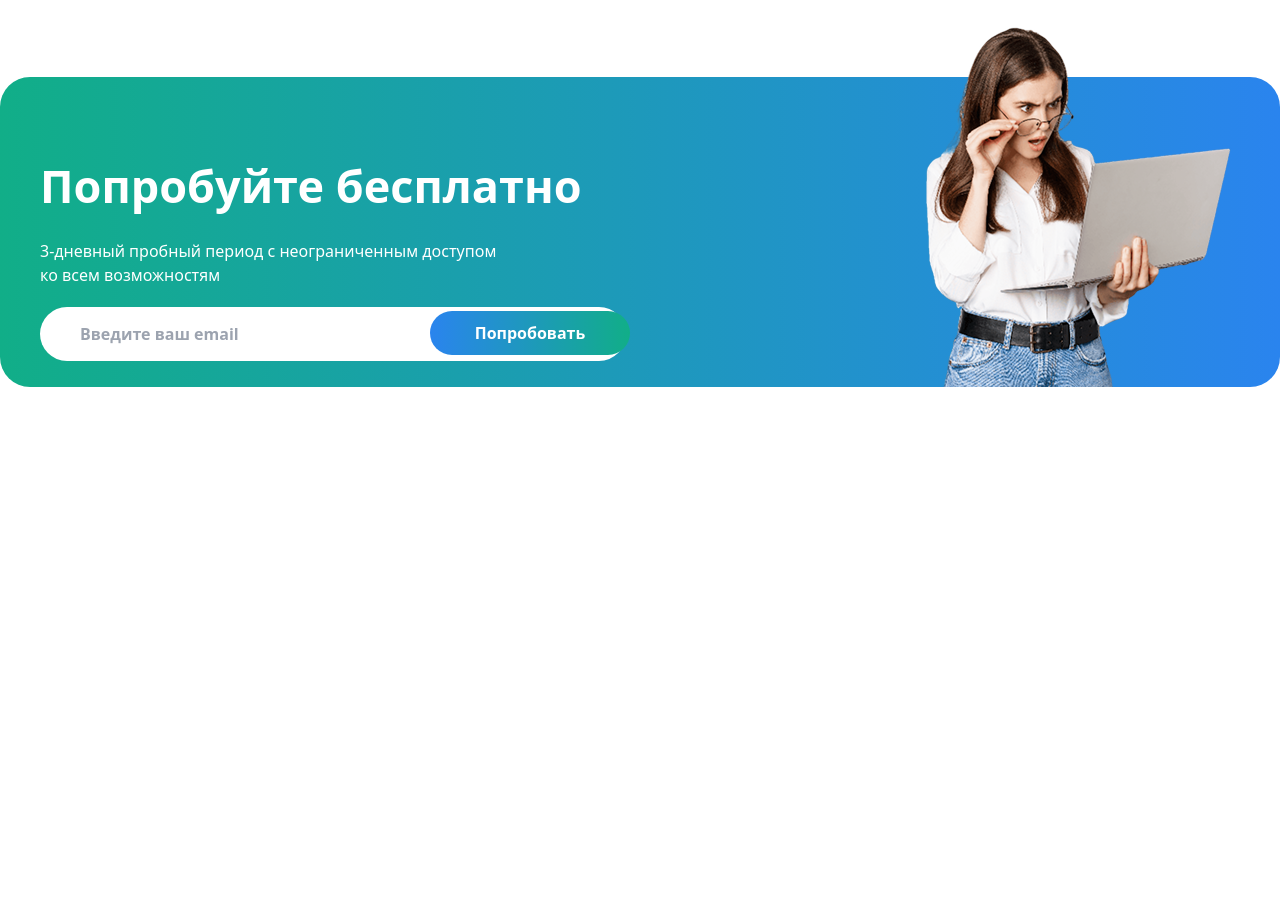
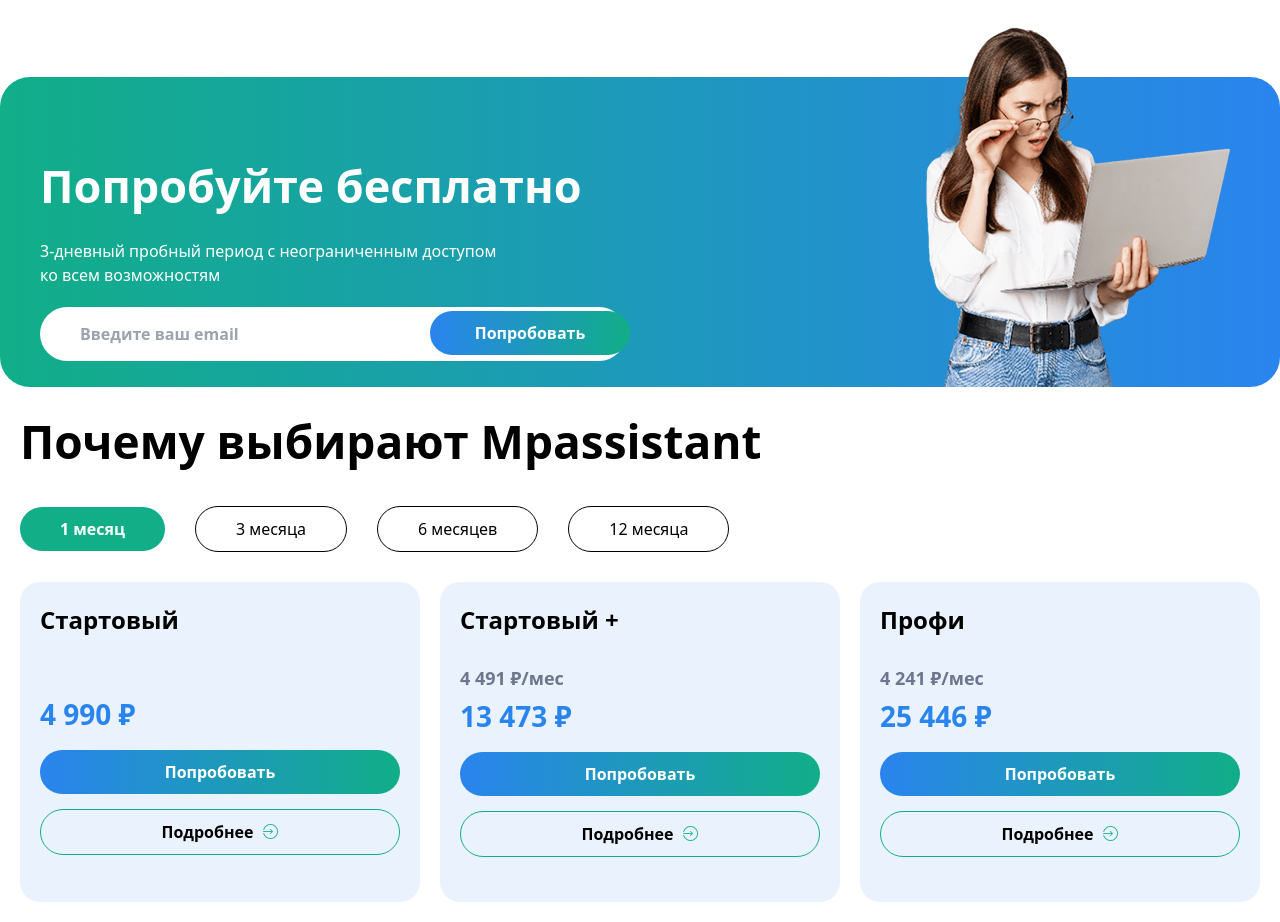
Before and after one commit to MuhammadEvazov/project5, a website: page src/index.html in a window 1280 px wide. Shown: the part 3411-4333 px from the top of the page. Before the commit the page ends 3798 px from the top, so only its background shows below. Drawn offline with nearby package versions, Linux system fonts and the light colour scheme; files that its build step writes are made by us from their sources.

Commit message:
eighth section created successfully

```diff
--- a/src/index.html
+++ b/src/index.html
@@ -241,7 +241,7 @@
         </section>
 
         <section
-            class="section4 p-[20px] lg-[w-90%] lg:m-auto lg:max-w-[1300px] flex flex-col lg:flex-row items-center bg-gradient-to-r from-[#11AE88] to-[#2A84EE] lg:rounded-[30px] lg:h-[310px] lg:mt-[100px]">
+            class="section7 p-[20px] lg-[w-90%] lg:m-auto lg:max-w-[1300px] flex flex-col lg:flex-row items-center bg-gradient-to-r from-[#11AE88] to-[#2A84EE] lg:rounded-[30px] lg:h-[310px] lg:mt-[100px]">
             <aside class="p-[20px] text-[white] flex flex-col items-start gap-[20px] lg:w-[100%] lg:h-[200px]">
                 <h1 class="text-[25px] lg:text-[45px] text-white font-[900]">Попробуйте бесплатно</h1>
                 <p>3-дневный пробный период с неограниченным доступом <br> ко всем возможностям</p>
@@ -253,6 +253,57 @@
             <img class="lg:relative top-[-37px]" src="./Images/[removal 3.png" alt="">
         </section>
 
+        <section class="section8 p-[20px] lg-[w-90%] lg:m-auto lg:max-w-[1300px] flex flex-col items-start gap-[30px]">
+            <h1 class="text-[24px] font-[700] lg:text-[46px]">Почему выбирают Mpassistant</h1>
+            <article class="flex items-center flex-wrap lg:flex-nowrap gap-[30px]">
+                <h2 class="py-[10px] px-[40px] bg-[#11AE88] font-[700] text-white rounded-[30px]">1 месяц</h2>
+                <h2 class="py-[10px] px-[40px] border-[1px] border-solid border-black rounded-[30px]">3 месяца</h2>
+                <h2 class="py-[10px] px-[40px] border-[1px] border-solid border-black rounded-[30px]">6 месяцев</h2>
+                <h2 class="py-[10px] px-[40px] border-[1px] border-solid border-black rounded-[30px]">12 месяца</h2>
+            </article>
+            <article class="flex flex-col items-start gap-[20px] w-[100%] lg:flex-row">
+                <div class="flex flex-col lg:h-[320px] items-start p-[20px] bg-[#EAF3FD] rounded-[20px] w-[100%] gap-[15px]">
+                    <h2 class="text-[24px] font-[700]">Стартовый</h2>
+                    <h2 class="text-[#2A84EE] text-[28px] font-[700] lg:mt-[40px]">4 990 ₽</h2>
+                    <button
+                        class="text-[white] w-[100%] font-[600] py-[15px] lg:py-[10px] px-[40px] bg-gradient-to-r from-[#2A84EE] to-[#11AE88] rounded-[30px]">Попробовать</button>
+                    <button
+                        class="w-[100%] font-[600] py-[15px] lg:py-[10px] px-[40px] border-[1px] border-solid border-[#11AE88] rounded-[30px] flex items-center justify-center gap-[10px]">
+                        Подробнее
+                        <img src="./Images/Group 41.png" alt="">
+                    </button>
+                </div>
+                <div class="flex flex-col lg:h-[320px] items-start p-[20px] bg-[#EAF3FD] rounded-[20px] w-[100%] gap-[15px]">
+                    <h2 class="text-[24px] font-[700]">Стартовый +</h2>
+                    <h2 class="text-[#2A84EE] text-[28px] font-[700]">
+                        <span class="text-[18px] text-[#6C778E]">4 491 ₽/мес</span><br>
+                        13 473 ₽
+                    </h2>
+                    <button
+                        class="text-[white] w-[100%] font-[600] py-[15px] lg:py-[10px] px-[40px] bg-gradient-to-r from-[#2A84EE] to-[#11AE88] rounded-[30px]">Попробовать</button>
+                    <button
+                        class="w-[100%] font-[600] py-[15px] lg:py-[10px] px-[40px] border-[1px] border-solid border-[#11AE88] rounded-[30px] flex items-center justify-center gap-[10px]">
+                        Подробнее
+                        <img src="./Images/Group 41.png" alt="">
+                    </button>
+                </div>
+                <div class="flex flex-col lg:h-[320px] items-start p-[20px] bg-[#EAF3FD] rounded-[20px] w-[100%] gap-[15px]">
+                    <h2 class="text-[24px] font-[700]">Профи</h2>
+                    <h2 class="text-[#2A84EE] text-[28px] font-[700]">
+                        <span class="text-[18px] text-[#6C778E]">4 241 ₽/мес</span><br>
+                        25 446 ₽
+                    </h2>
+                    <button
+                        class="text-[white] w-[100%] font-[600] py-[15px] lg:py-[10px] px-[40px] bg-gradient-to-r from-[#2A84EE] to-[#11AE88] rounded-[30px]">Попробовать</button>
+                    <button
+                        class="w-[100%] font-[600] py-[15px] lg:py-[10px] px-[40px] border-[1px] border-solid border-[#11AE88] rounded-[30px] flex items-center justify-center gap-[10px]">
+                        Подробнее
+                        <img src="./Images/Group 41.png" alt="">
+                    </button>
+                </div>
+            </article>
+        </section>
+
     </main>
 </body>
 
```
Also changed, not shown: src/Images/Group 41.png (added).
